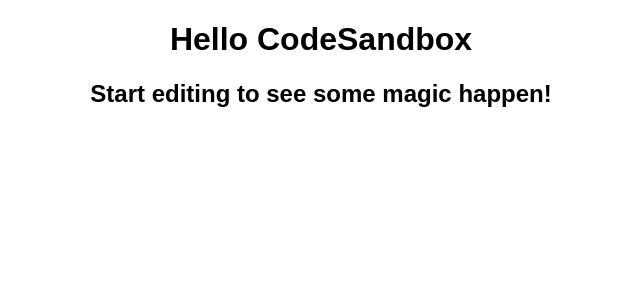
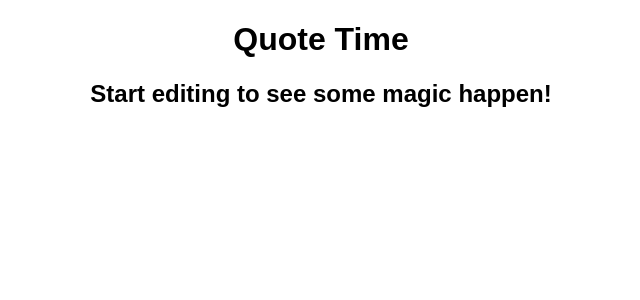
Before and after one commit to jackson-harris-iii/quotes-sandbox, a React (Create React App) app: page / in a window 1280 px wide. Shown: the top 300 px of the page, without its empty margins (319-959 px from the left). Built offline with nearby package versions, Linux system fonts and the light colour scheme.

Commit message:
checking local to sandbox

```diff
--- a/src/App.js
+++ b/src/App.js
@@ -4,7 +4,7 @@
 export default function App() {
   return (
     <div className="App">
-      <h1>Hello CodeSandbox</h1>
+      <h1>Quote Time</h1>
       <h2>Start editing to see some magic happen!</h2>
     </div>
   );
```
